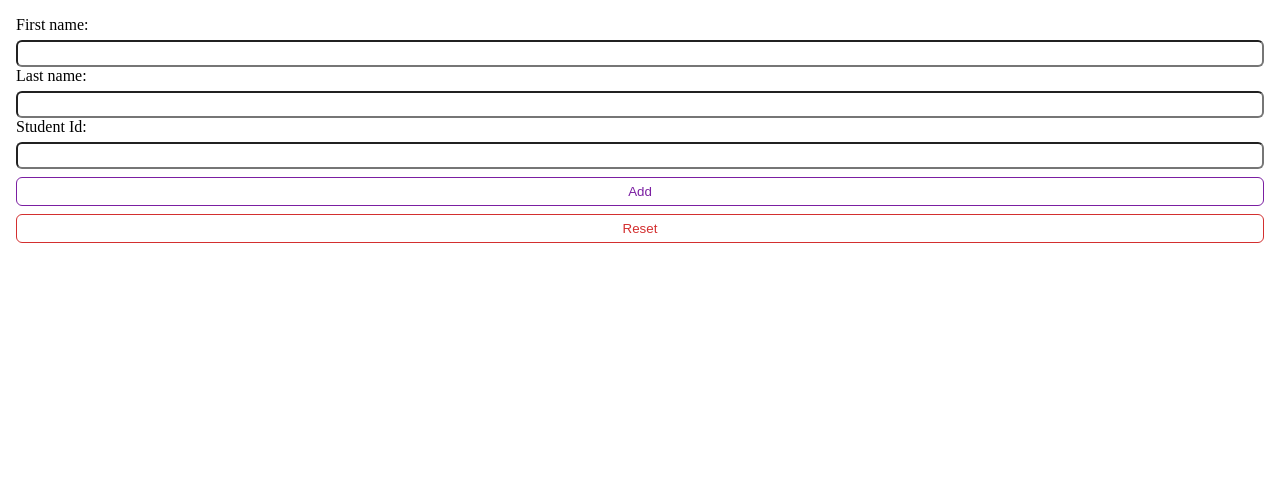
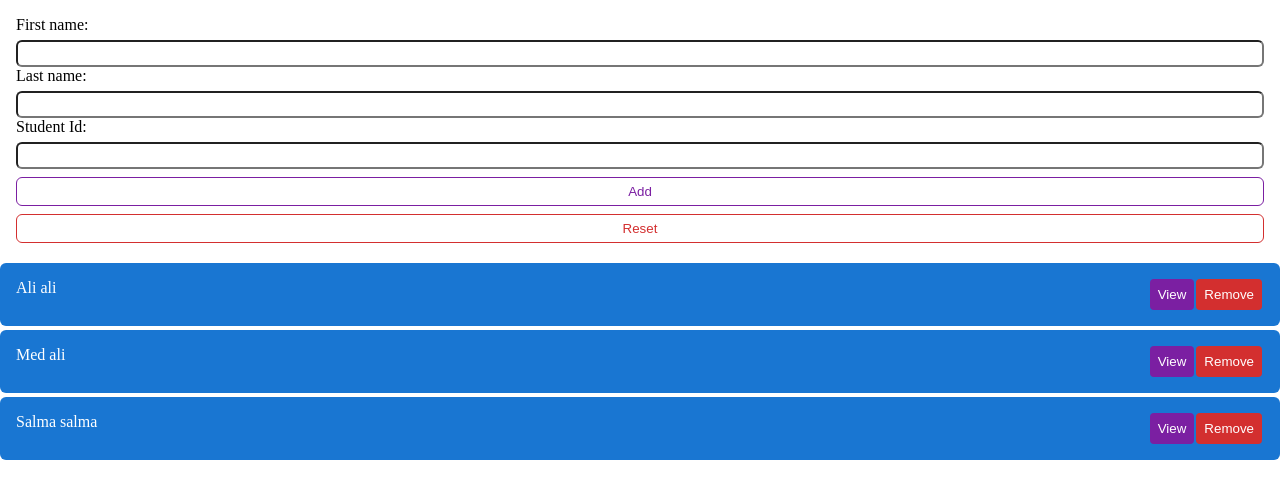
Before and after one commit to blckangl/ruspina-sc3, an Angular app: page / in a window 1280 px wide. Shown: the top 498 px of the page. Built offline with nearby package versions, Linux system fonts and the light colour scheme.

Commit message:
actions ui

```diff
--- a/src/app/app.component.ts
+++ b/src/app/app.component.ts
@@ -10,6 +10,13 @@ export class AppComponent {
   studentList: Array<IStudent> = new Array<IStudent>();
   title = 'sc3';
 
+
+  constructor() {
+    this.studentList.push({firstName:'ali',lastName:'ali',id:'379852'})
+    this.studentList.push({firstName:'med',lastName:'ali',id:'369952'})
+    this.studentList.push({firstName:'salma',lastName:'salma',id:'369552'})
+  }
+
   addStudent(student: IStudent) {
     this.studentList.push(student);
   }
--- a/src/app/student-element/student-element.component.html
+++ b/src/app/student-element/student-element.component.html
@@ -1,3 +1,9 @@
 <section class="container">
-  <p appCapitalText>{{student.firstName}} {{student.lastName}}</p>
+  <div>
+    <p appCapitalText>{{student.firstName}} {{student.lastName}}</p>
+  </div>
+  <div class="actions">
+    <button class="action">View</button>
+    <button class="action danger">Remove</button>
+  </div>
 </section>
--- a/src/app/student-element/student-element.component.scss
+++ b/src/app/student-element/student-element.component.scss
@@ -5,4 +5,25 @@
   background-color: #1976d2;
   color: white;
   border-radius: 6px;
+  justify-content: space-between;
+  margin-top: 4px;
+  .actions{
+    .action{
+      margin-right: 2px;
+      padding: 8px;
+      background-color: #7b1fa2;
+      border: none;
+      color: white;
+      border-radius: 4px;
+      cursor: pointer;
+      transition: transform 0.2s ease-in;
+    }
+    &
+    .danger{
+      background-color: #d32f2f;
+    }
+    :hover{
+      transform: scale(1.1);
+    }
+  }
 }
```
